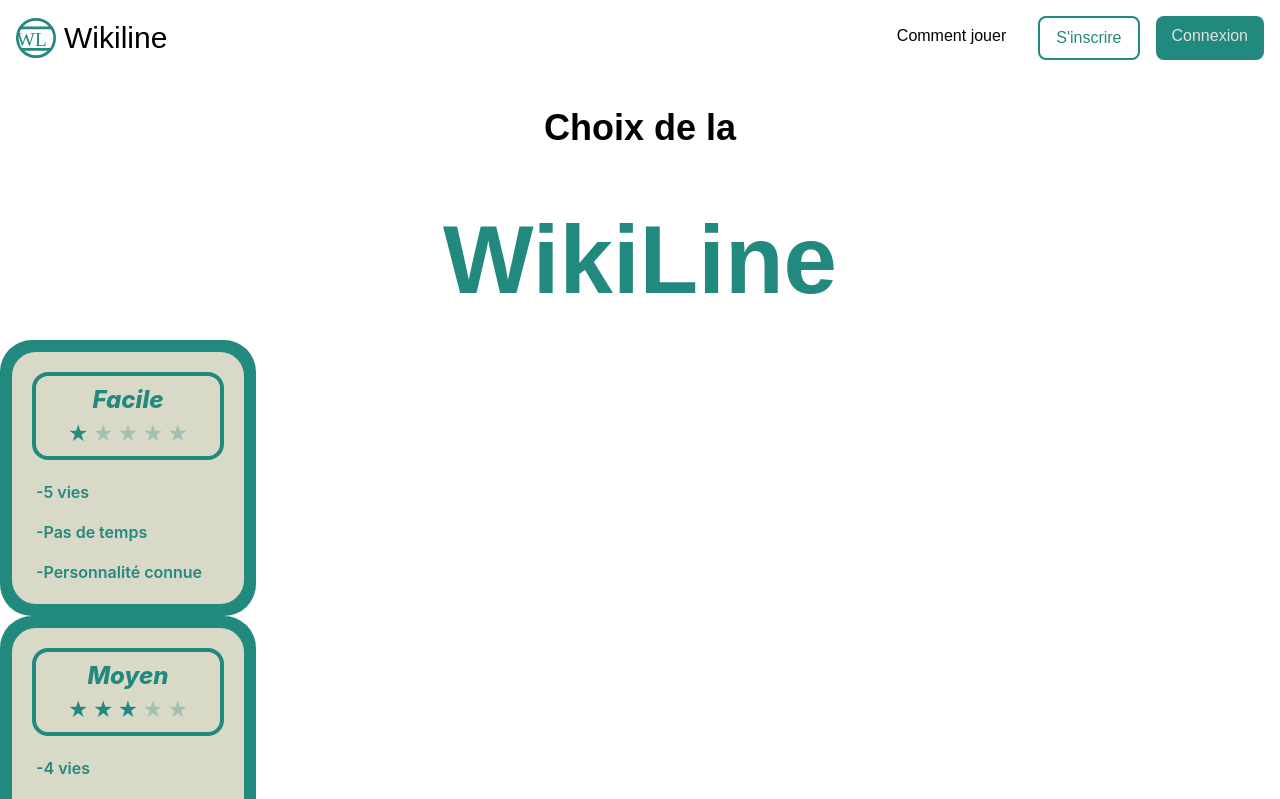
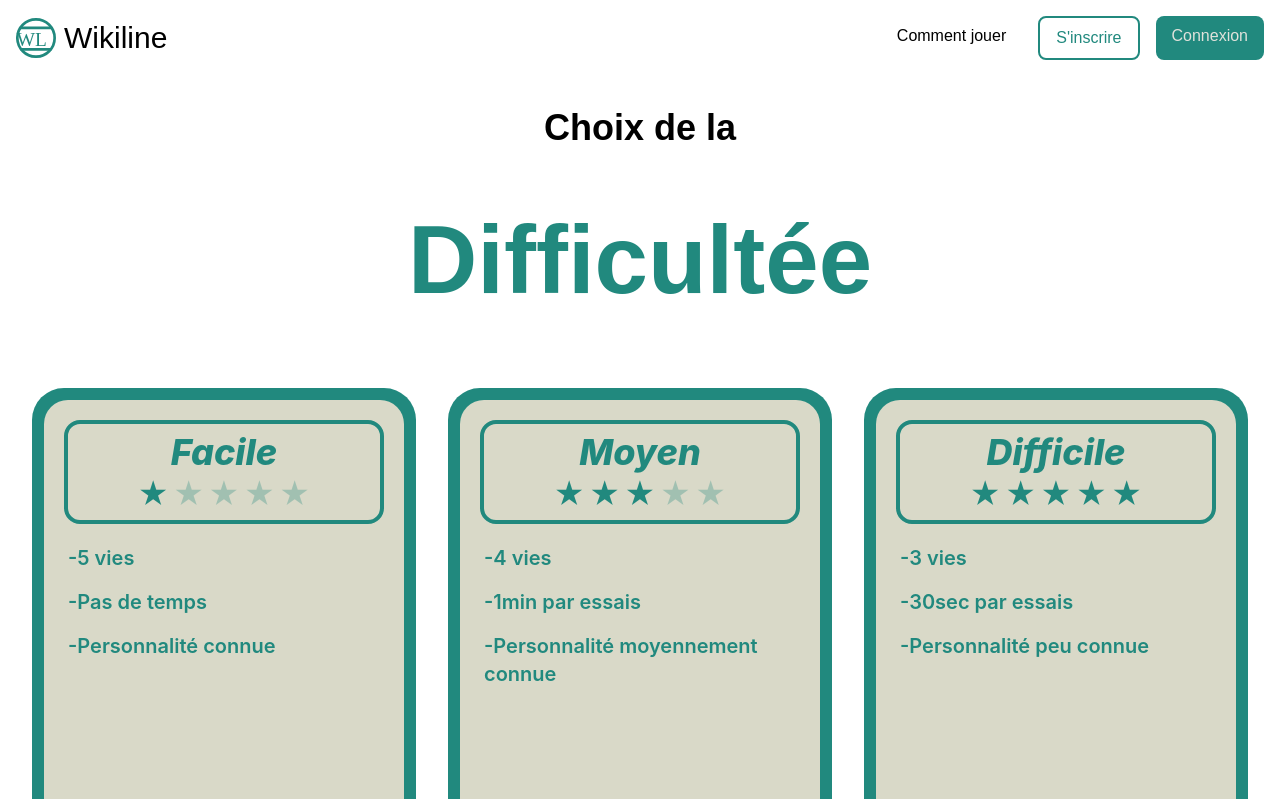
Before and after one commit to DrazoxDev/Wikiline, a React (Vite) app: page /choix_difficulte in a window 1280 px wide. Shown: the top 799 px of the page. Built offline with nearby package versions, Linux system fonts and the light colour scheme; a web font is replaced by a local one.

Commit message:
Difficulter quasiment terminer

```diff
--- a/src/components/ModeDeDifficulte.tsx
+++ b/src/components/ModeDeDifficulte.tsx
@@ -6,17 +6,17 @@ type Props = {
 
 const ModeDeDifficulte = ({ titre, nbretoiles, specificitee }: Props) => {
   return (
-    <div className="bg-[#21897E] rounded-[2rem] p-3 w-64 cursor-pointer hover:scale-105 transition-transform">
+    <div className="bg-[#21897E] rounded-[2rem] p-3 w-96 min-h-[500px] cursor-pointer hover:scale-105 transition-transform">
+      <div className="bg-[#D9D9C8] rounded-[1.5rem] p-5 h-full min-h-[480px]">
 
-      <div className="bg-[#D9D9C8] rounded-[1.5rem] p-5 h-full">
-
+        {/* Badge titre */}
         <div className="border-4 border-[#21897E] rounded-2xl px-4 py-2 text-center mb-5">
-          <p className="text-2xl font-extrabold italic text-[#21897E]">{titre}</p>
+          <p className="text-4xl font-extrabold italic text-[#21897E]">{titre}</p>
           <div className="flex gap-1 justify-center mt-1">
             {Array.from({ length: 5 }).map((_, i) => (
               <span
                 key={i}
-                className={`text-xl ${i < nbretoiles ? "text-[#21897E]" : "text-[#21897E]/30"}`}
+                className={`text-3xl ${i < nbretoiles ? "text-[#21897E]" : "text-[#21897E]/30"}`}
               >
                 ★
               </span>
@@ -27,7 +27,7 @@ const ModeDeDifficulte = ({ titre, nbretoiles, specificitee }: Props) => {
         {/* Détails */}
         <ul className="space-y-4 px-1">
           {specificitee.map((detail) => (
-            <li key={detail} className="text-[#21897E] font-semibold text-base">
+            <li key={detail} className="text-[#21897E] font-semibold text-xl">
               -{detail}
             </li>
           ))}
--- a/src/pages/Difficulte.tsx
+++ b/src/pages/Difficulte.tsx
@@ -5,29 +5,31 @@ const Difficulte = () => {
     return(
         <>
         <Header></Header>
-            <section>
+            <section className="flex flex-col items-center gap-12">
+
     <div className="flex flex-col items-center">
         <h2 className="font-soustitre text-4xl">Choix de la</h2>
-                    <h2 className="text-[#21897E] font-titre text-8xl">WikiLine</h2>
+        <h2 className="text-[#21897E] font-titre text-8xl">Difficultée</h2>
     </div>
 
+    <div className="flex flex-row justify-center gap-8">
         <ModeDeDifficulte
             titre="Facile"
             nbretoiles={1}
             specificitee={["5 vies", "Pas de temps", "Personnalité connue"]}
         />
-
         <ModeDeDifficulte
             titre="Moyen"
             nbretoiles={3}
             specificitee={["4 vies", "1min par essais", "Personnalité moyennement connue"]}
         />
-
         <ModeDeDifficulte
-                    titre="Facile"
-                    nbretoiles={1}
+            titre="Difficile"
+            nbretoiles={5}
             specificitee={["3 vies", "30sec par essais", "Personnalité peu connue"]}
         />
+    </div>
+
 </section>
         </>
     )
```
Lines whose indentation alone changed are shown as unchanged.
